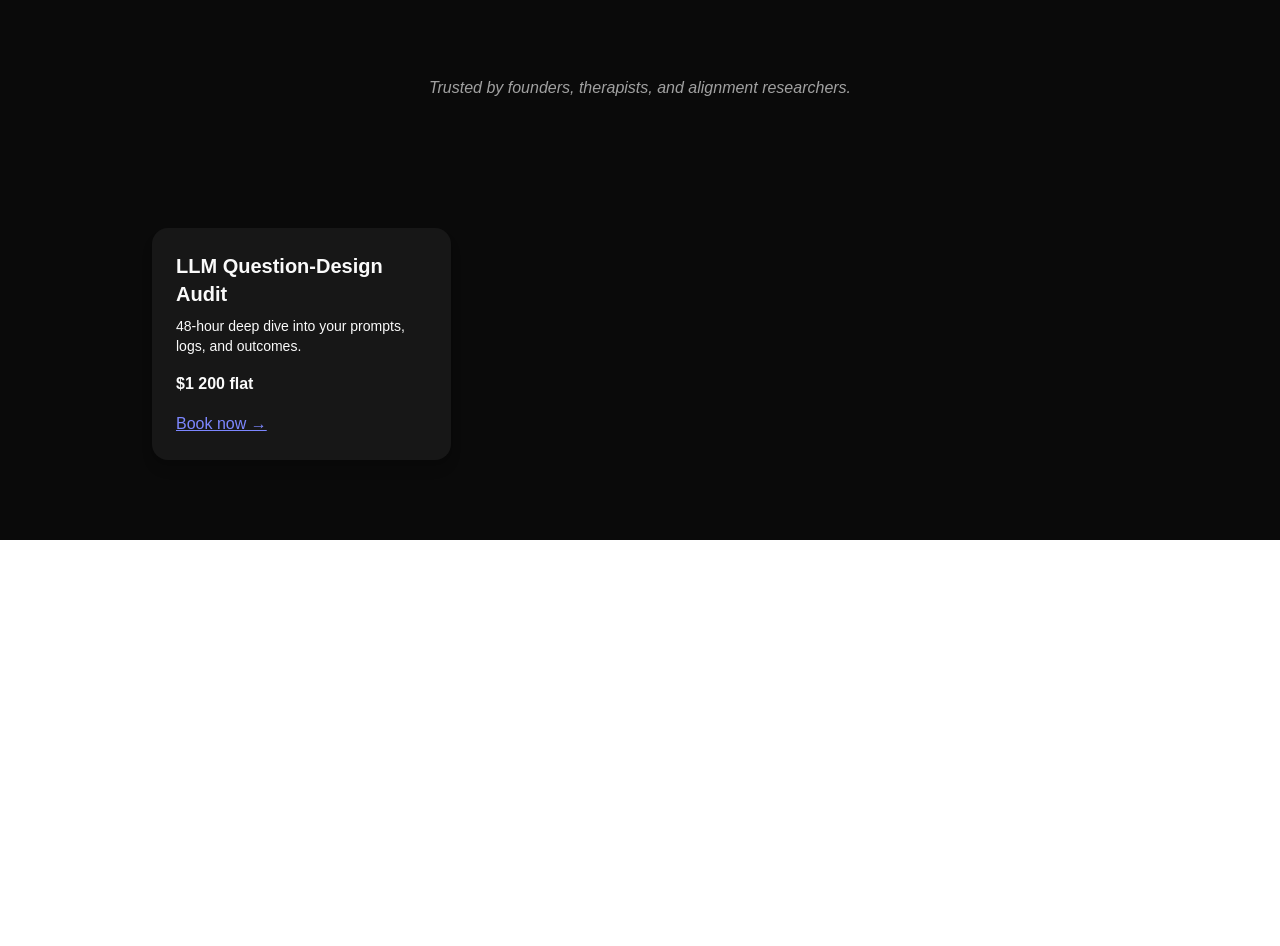
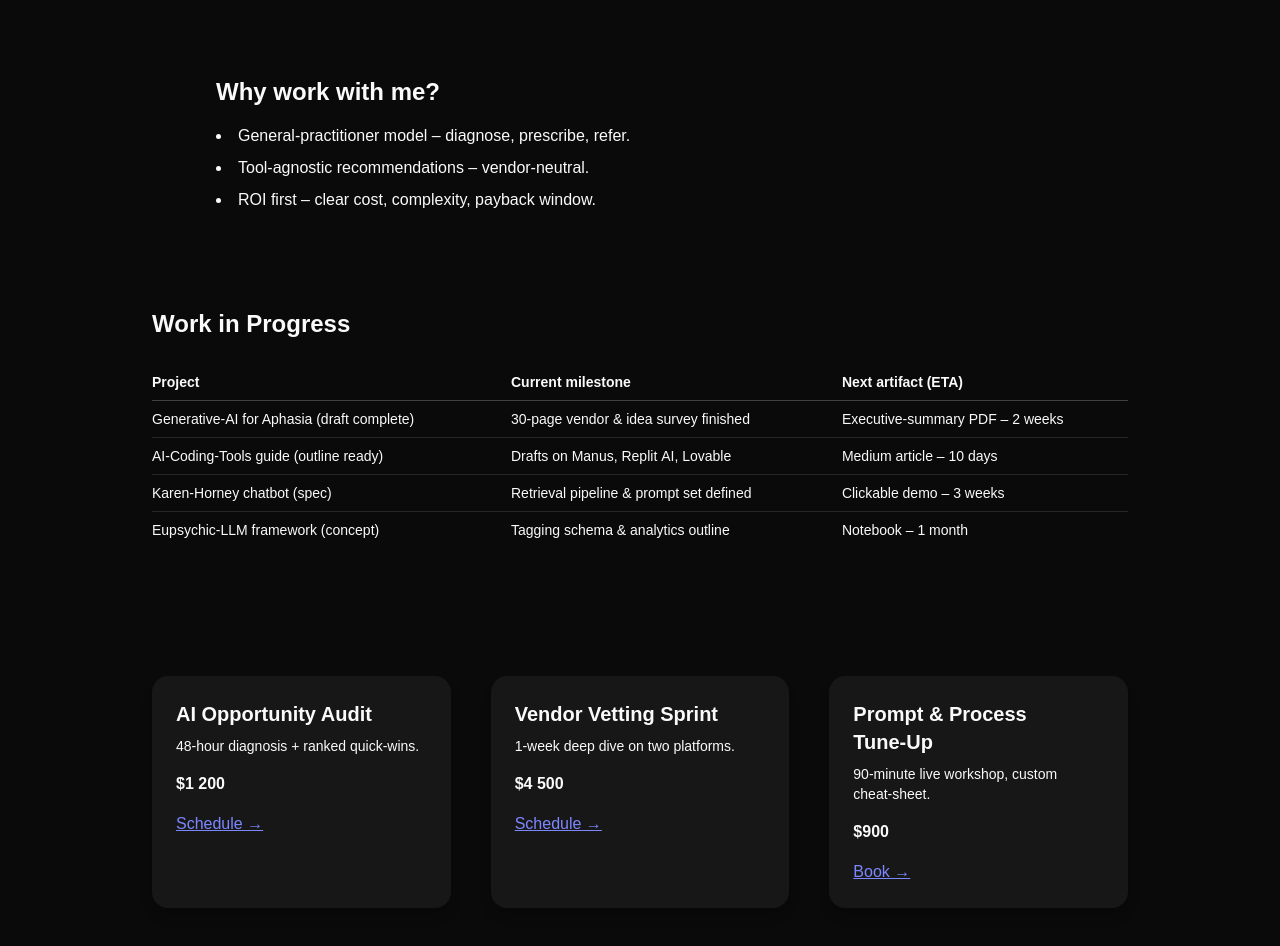
Before and after one commit to sdeture/skylar-site, a Next.js app: page / in a window 1280 px wide. Shown: the part 380-1326 px from the top of the page. Before the commit the page ends 920 px from the top, so only its background shows below. Built offline with nearby package versions, Linux system fonts and the light colour scheme.

Commit message:
Add WIP log, services, and about page

```diff
--- /dev/null
+++ b/app/about/page.tsx
@@ -0,0 +1,29 @@
+export default function About() {
+  return (
+    <main className="min-h-screen bg-neutral-950 text-neutral-50 px-6 py-24">
+      <article className="max-w-3xl mx-auto space-y-6">
+        <h1 className="text-4xl font-extrabold">About Skylar</h1>
+        <p>
+          I’m Skylar Deture — your AI general practitioner. I translate
+          business symptoms into the minimum‑viable automation and call in
+          specialists only when needed.
+        </p>
+        <p>
+          Background: University of Chicago mathematics, UT Austin research
+          accounting, and years of language‑model experimentation.
+        </p>
+        <p>
+          This site is a live workshop: expect fresh prototypes and honest
+          timelines, not marketing varnish. If you value straight answers over
+          hype, let’s talk.
+        </p>
+        <a
+          href="/resume.pdf"
+          className="underline text-indigo-400 font-semibold"
+        >
+          Download résumé →
+        </a>
+      </article>
+    </main>
+  );
+}
--- a/app/page.tsx
+++ b/app/page.tsx
@@ -1,45 +1,125 @@
 export default function Home() {
   return (
     <main className="min-h-screen bg-neutral-950 text-neutral-50 flex flex-col items-center">
+      {/* HERO */}
       <section className="w-full max-w-4xl px-6 py-24 text-center">
         <h1 className="text-5xl font-extrabold tracking-tight">
-          AI With Teeth. Insight With Purpose.
+          AI solutions, minus the overwhelm.
         </h1>
         <p className="mt-6 text-lg max-w-prose mx-auto">
-          I build and deploy psychological‑grade language systems that cut
-          decision time in half and surface hidden leverage.
+          I help non‑technical businesses spot high‑ROI automation,
+          choose the right tools, and know when to call a specialist.
         </p>
         <a
-          href="#services"
+          href="mailto:skylar@example.com"
           className="mt-10 inline-block px-6 py-3 rounded-xl bg-indigo-600 hover:bg-indigo-500 font-semibold"
         >
-          See Services
+          Book a 30‑min call
         </a>
       </section>
 
-      <section id="proof" className="w-full max-w-4xl px-6 py-12 grid gap-8">
-        <div className="text-center italic text-neutral-400">
-          Trusted by founders, therapists, and alignment researchers.
+      {/* POSITIONING */}
+      <section className="w-full max-w-4xl px-6 py-12 space-y-4 text-left">
+        <h2 className="text-2xl font-bold">Why work with me?</h2>
+        <ul className="list-disc list-inside space-y-2">
+          <li>General‑practitioner model – diagnose, prescribe, refer.</li>
+          <li>Tool‑agnostic recommendations – vendor‑neutral.</li>
+          <li>ROI first – clear cost, complexity, payback window.</li>
+        </ul>
+      </section>
+
+      {/* WORK‑IN‑PROGRESS LOG */}
+      <section className="w-full max-w-5xl px-6 py-12">
+        <h2 className="text-2xl font-bold mb-6">Work in Progress</h2>
+        <div className="overflow-x-auto">
+          <table className="min-w-full text-left text-sm">
+            <thead className="border-b border-neutral-700">
+              <tr>
+                <th className="py-2 pr-4">Project</th>
+                <th className="py-2 pr-4">Current milestone</th>
+                <th className="py-2">Next artifact (ETA)</th>
+              </tr>
+            </thead>
+            <tbody>
+              <tr className="border-b border-neutral-800">
+                <td className="py-2 pr-4">
+                  Generative‑AI for Aphasia (draft complete)
+                </td>
+                <td className="py-2 pr-4">
+                  30‑page vendor & idea survey finished
+                </td>
+                <td className="py-2">
+                  Executive‑summary PDF – 2 weeks
+                </td>
+              </tr>
+              <tr className="border-b border-neutral-800">
+                <td className="py-2 pr-4">
+                  AI‑Coding‑Tools guide (outline ready)
+                </td>
+                <td className="py-2 pr-4">
+                  Drafts on Manus, Replit AI, Lovable
+                </td>
+                <td className="py-2">Medium article – 10 days</td>
+              </tr>
+              <tr className="border-b border-neutral-800">
+                <td className="py-2 pr-4">
+                  Karen‑Horney chatbot (spec)
+                </td>
+                <td className="py-2 pr-4">
+                  Retrieval pipeline & prompt set defined
+                </td>
+                <td className="py-2">Clickable demo – 3 weeks</td>
+              </tr>
+              <tr>
+                <td className="py-2 pr-4">
+                  Eupsychic‑LLM framework (concept)
+                </td>
+                <td className="py-2 pr-4">
+                  Tagging schema & analytics outline
+                </td>
+                <td className="py-2">Notebook – 1 month</td>
+              </tr>
+            </tbody>
+          </table>
         </div>
       </section>
 
+      {/* SERVICES */}
       <section
         id="services"
         className="w-full max-w-5xl px-6 py-20 grid md:grid-cols-3 gap-10"
       >
+        {/* Service 1 */}
         <div className="bg-neutral-900 p-6 rounded-2xl shadow-lg">
-          <h3 className="text-xl font-bold mb-2">
-            LLM Question‑Design Audit
-          </h3>
+          <h3 className="text-xl font-bold mb-2">AI Opportunity Audit</h3>
           <p className="text-sm mb-4">
-            48‑hour deep dive into your prompts, logs, and outcomes.
+            48‑hour diagnosis + ranked quick‑wins.
           </p>
-          <p className="font-semibold mb-4">$1 200 flat</p>
-          <a
-            href="mailto:skylar@example.com"
-            className="underline text-indigo-400"
-          >
-            Book now →
+          <p className="font-semibold mb-4">$1 200</p>
+          <a href="mailto:skylar@example.com" className="underline text-indigo-400">
+            Schedule →
+          </a>
+        </div>
+        {/* Service 2 */}
+        <div className="bg-neutral-900 p-6 rounded-2xl shadow-lg">
+          <h3 className="text-xl font-bold mb-2">Vendor Vetting Sprint</h3>
+          <p className="text-sm mb-4">
+            1‑week deep dive on two platforms.
+          </p>
+          <p className="font-semibold mb-4">$4 500</p>
+          <a href="mailto:skylar@example.com" className="underline text-indigo-400">
+            Schedule →
+          </a>
+        </div>
+        {/* Service 3 */}
+        <div className="bg-neutral-900 p-6 rounded-2xl shadow-lg">
+          <h3 className="text-xl font-bold mb-2">Prompt & Process Tune‑Up</h3>
+          <p className="text-sm mb-4">
+            90‑minute live workshop, custom cheat‑sheet.
+          </p>
+          <p className="font-semibold mb-4">$900</p>
+          <a href="mailto:skylar@example.com" className="underline text-indigo-400">
+            Book →
           </a>
         </div>
       </section>
```
